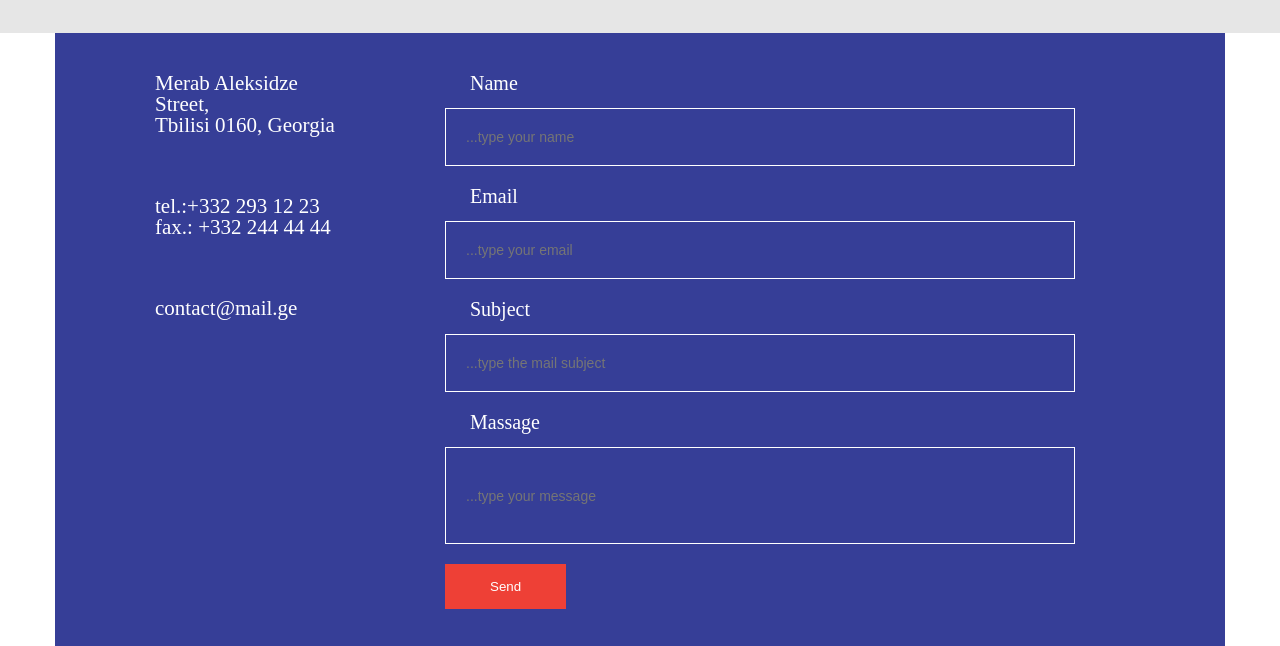
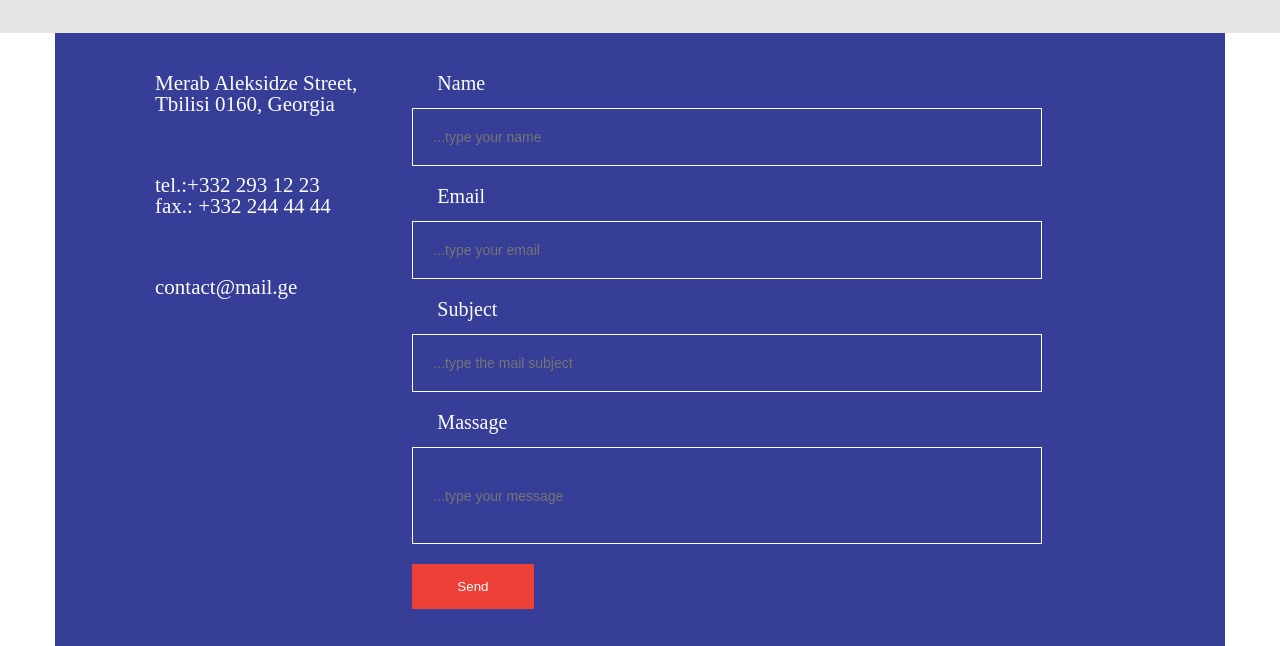
Before and after one commit to H1AnaH1/Contact, a plain HTML site: page index.html in a window 1280 px wide. Shown: the part 633-1279 px from the top of the page. Drawn offline with Linux system fonts and the light colour scheme.

Commit message:
padding changed

```diff
--- a/css/style.css
+++ b/css/style.css
@@ -79,7 +79,7 @@ body{
 	color: #fff;
 	font-size: 21px;
 	padding-left: 100px;
-	padding-right: 100px;
+	padding-right: 55px;
 }
 
 .form-wrapper{
```
